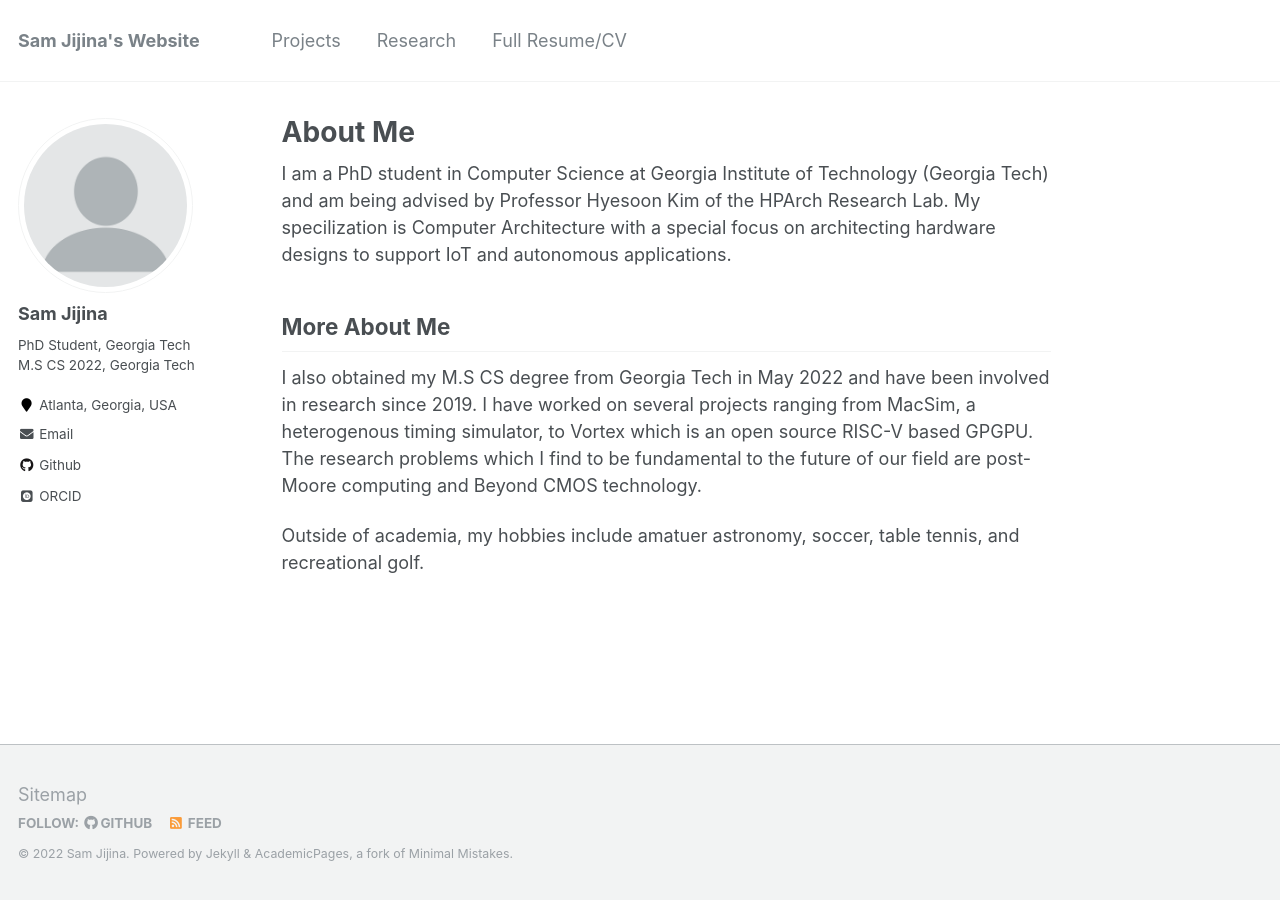
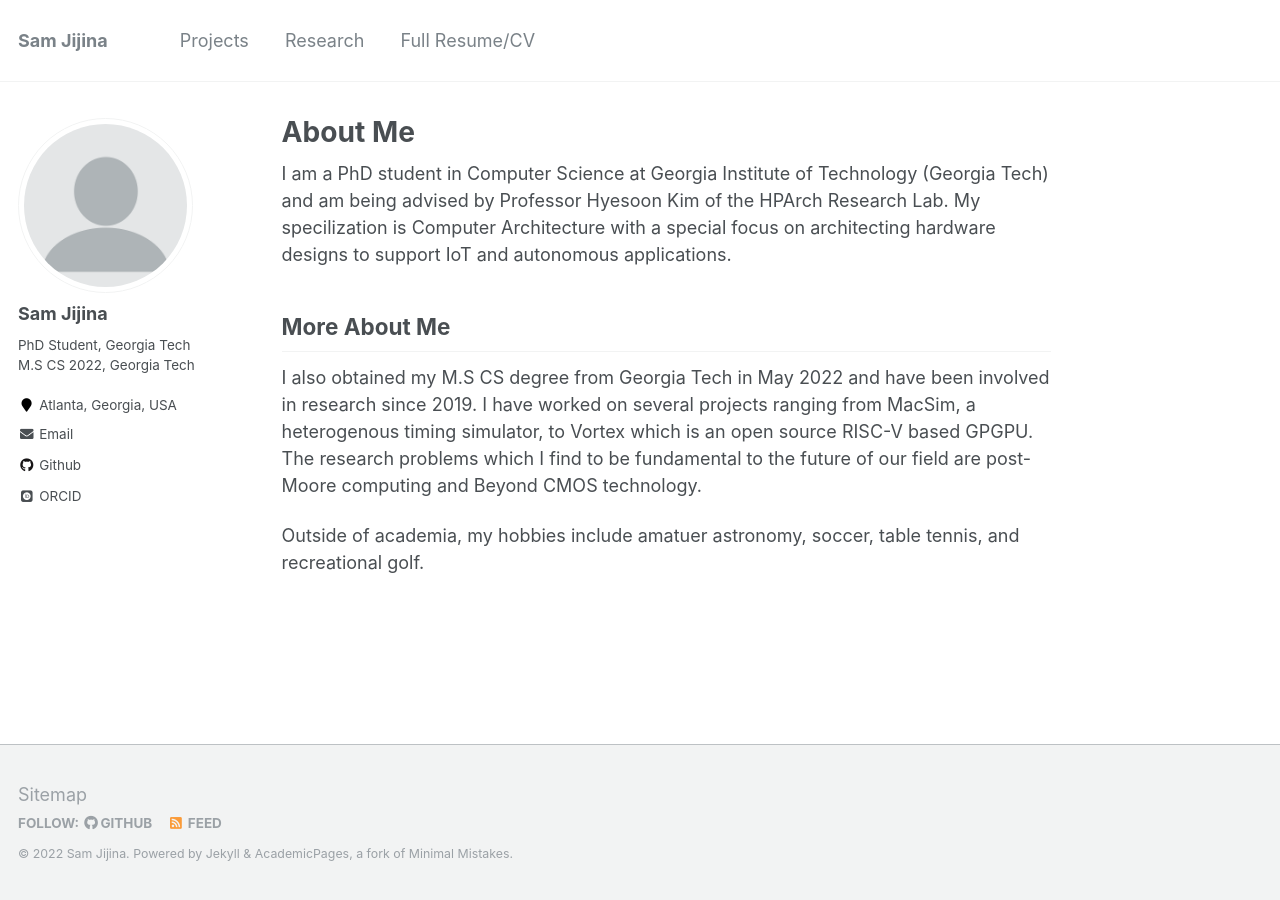
Before and after one commit to samjijina/samjijina.github.io, a Jekyll site: the page built from _pages/about.md, in a window 1280 px wide. Built offline with Jekyll 4.4.1, drawn with Linux system fonts in a browser that asks for light colours; some web fonts are replaced.

Commit message:
modified config

```diff
--- a/_config.yml
+++ b/_config.yml
@@ -7,7 +7,7 @@
 
 # Site Settings
 locale                   : "en-US"
-title                    : "Sam Jijina's Website"
+title                    : "Sam Jijina"
 title_separator          : "-"
 name                     : &name "Sam Jijina"
 description              : &description "personal description"
```
